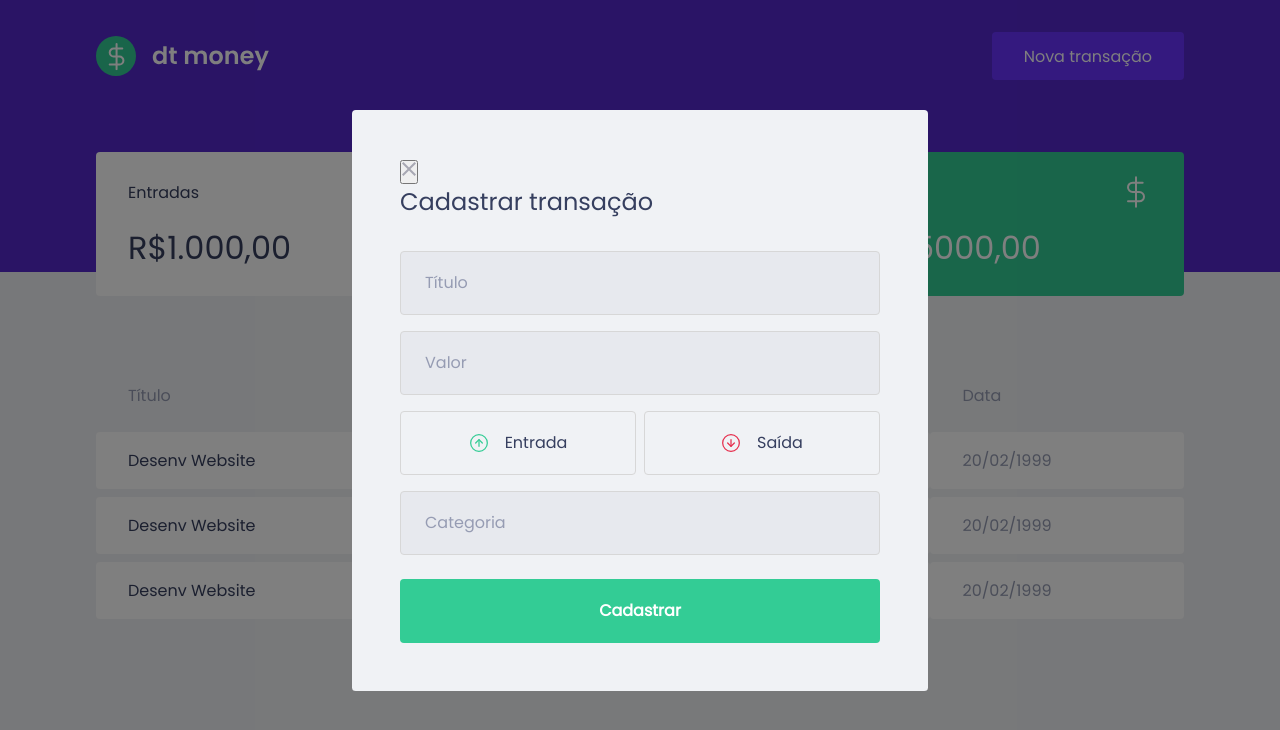
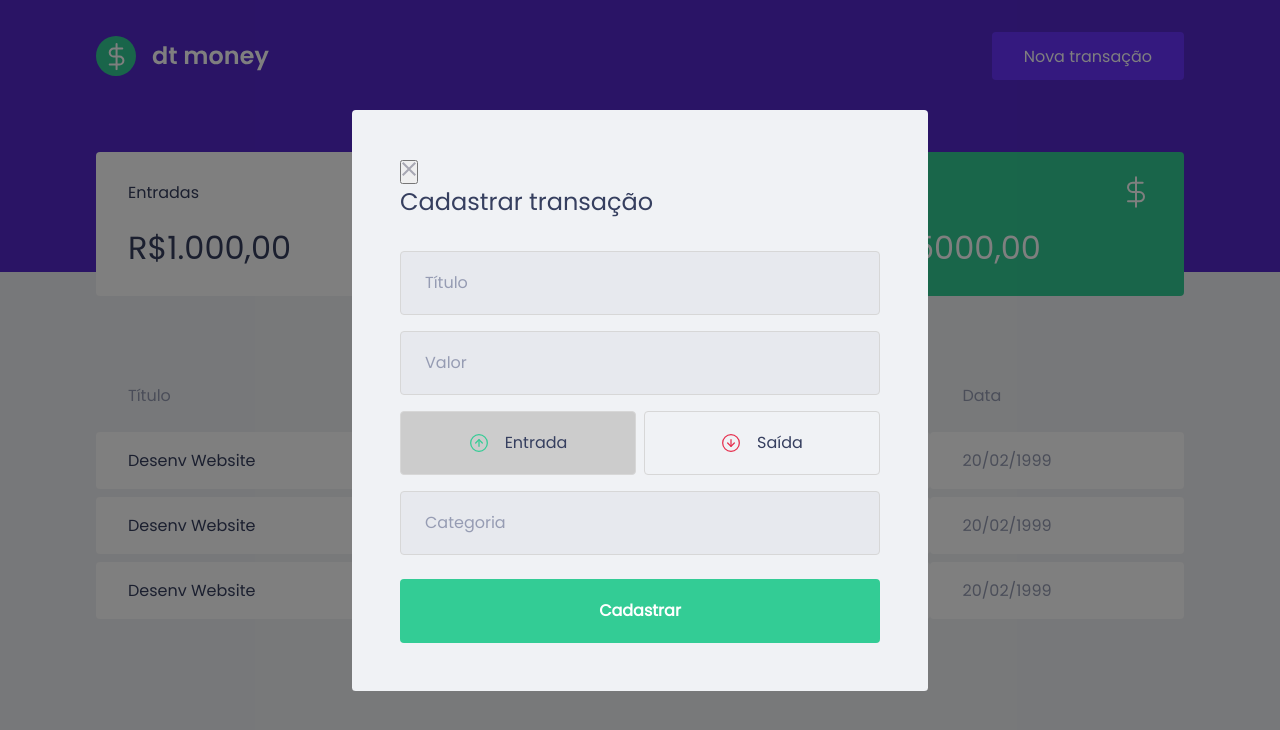
Before and after one commit to MoacirPetry/rocketseat-dtmoney, a React (Create React App) app: page / in a window 1280 px wide. Both pictures are taken after a click on the button "Nova transação". Shown: the top 730 px of the page. Built offline with nearby package versions, Linux system fonts and the light colour scheme; no server answers; what miragejs would draw is missing.

Commit message:
feat: add style in button modal

```diff
--- a/src/components/NewTransactionModal/index.tsx
+++ b/src/components/NewTransactionModal/index.tsx
@@ -1,14 +1,16 @@
 import Modal from 'react-modal';
 import incomeImg from '../../assets/income.svg';
 import outcomeImg from '../../assets/outcome.svg';
-import { Container, TransactionTypeContainer } from './styles';
+import { Container, TransactionTypeContainer, RadioBox } from './styles';
 import closeImg from '../../assets/close.svg';
+import { useState } from 'react';
 
 interface NewTransactionModalProps {
   isOpen: boolean;
   onRequestClose: () => void;
 }
 export function NewTransactionModal({ isOpen, onRequestClose }: NewTransactionModalProps) {
+  const [type, setType] = useState('deposit');
   return(
     <Modal
       isOpen={isOpen}
@@ -33,18 +35,22 @@ export function NewTransactionModal({ isOpen, onRequestClose }: NewTransactionMo
           placeholder="Valor"
         />
         <TransactionTypeContainer>
-          <button
+          <RadioBox
             type="button"
+            onClick={() => { setType('deposit'); }}
+            isActive={type === 'deposit'}
           >
             <img src={incomeImg} alt="Entrada" />
             <span>Entrada</span>
-          </button>
-          <button
+          </RadioBox>
+          <RadioBox
             type="button"
+            onClick={() => { setType('withdraw'); }}
+            isActive={type === 'withdraw'}
           >
             <img src={outcomeImg} alt="Saída" />
             <span>Saída</span>
-          </button>
+          </RadioBox>
         </TransactionTypeContainer>
         <input
           placeholder="Categoria"
--- a/src/components/NewTransactionModal/styles.ts
+++ b/src/components/NewTransactionModal/styles.ts
@@ -66,13 +66,18 @@ export const TransactionTypeContainer = styled.div`
   display: grid;
   grid-template-columns: 1fr 1fr;
   gap: 0.5rem;
+`;
 
-  button {
+interface RadioBoxProps {
+  isActive: boolean;
+}
+
+export const RadioBox = styled.button<RadioBoxProps>`
   height: 4rem;
   border: 1px solid #d7d7d7;
   border-radius: 0.25rem;
 
-    background: transparent;
+  background: ${(props) => props.isActive ? '#CCC' : 'transparent'};
 
   display: flex;
   align-items: center;
@@ -95,5 +100,4 @@ export const TransactionTypeContainer = styled.div`
     font-size: 1rem;
     color: var(--text-title);
   }
-  }
 `;
```
Lines whose indentation alone changed are shown as unchanged.
